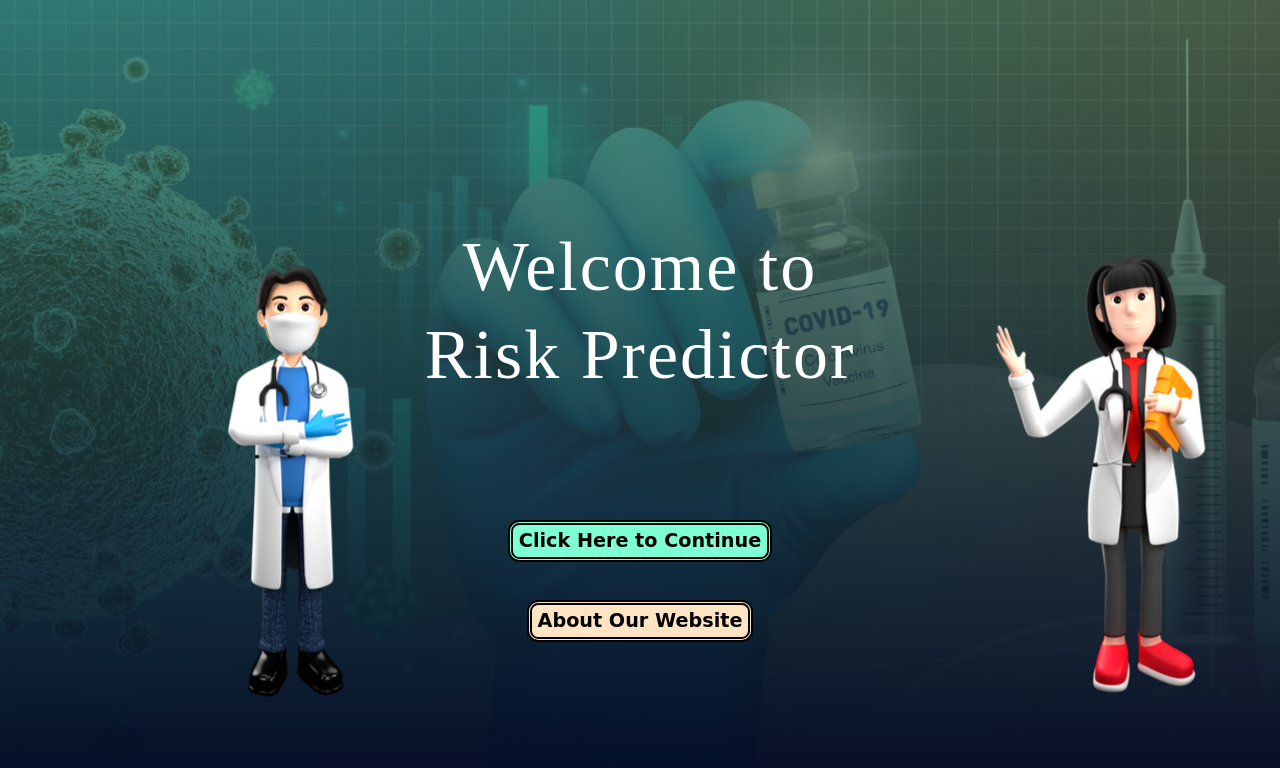
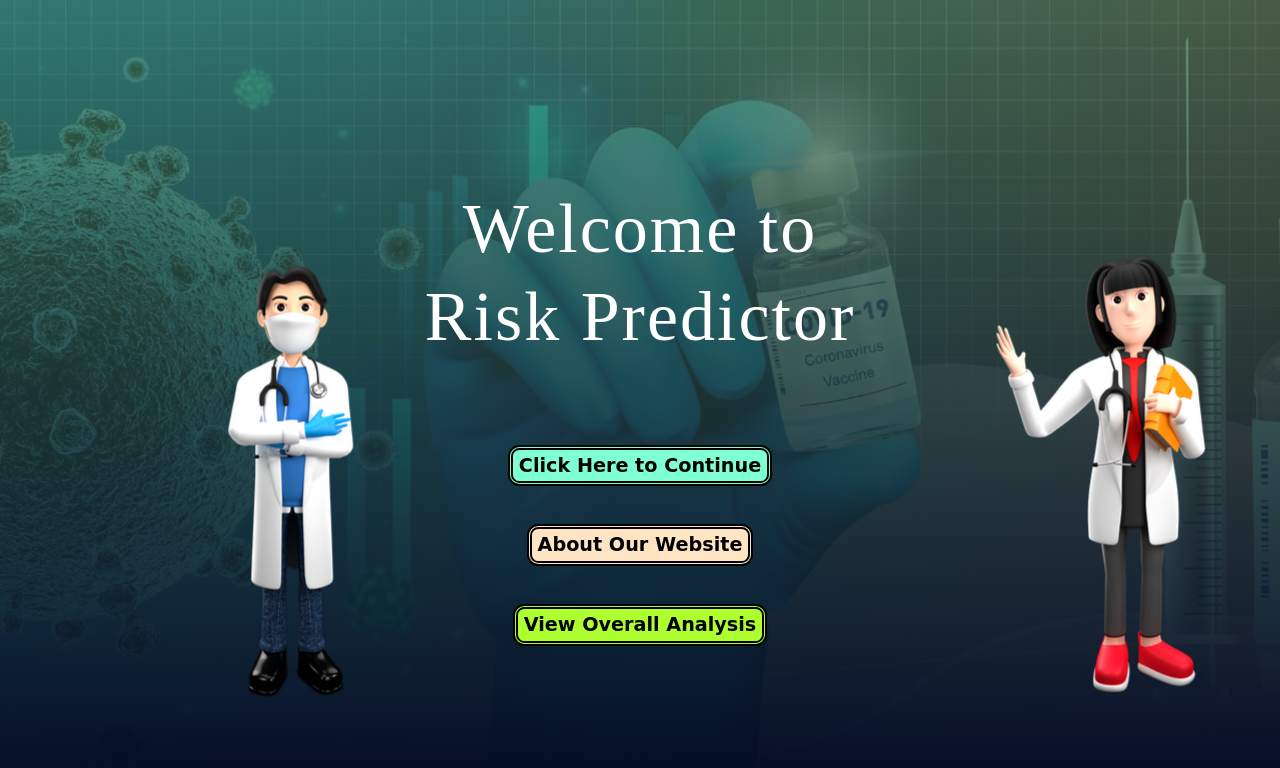
Before and after one commit to WijesooriyaHD/e17-co328-Prediction-of-risks-associated-with-mass-corona-vaccination, a React (Create React App) app in the folder Frontend_development/web_app/: page / in a window 1280 px wide. Shown: the top 768 px of the page. Built offline with nearby package versions, Linux system fonts and the light colour scheme.

Commit message:
update welcome page :  add analysis button

```diff
--- a/Frontend_development/web_app/src/Pages/home.css
+++ b/Frontend_development/web_app/src/Pages/home.css
@@ -11,13 +11,13 @@ body{
     text-align: center;
     color:white;
     margin: auto;
-    padding-top: 3.5cm;
+    padding-top: 2.5cm;
     font-size:70px;
 
 }
 
 .button1{
-    padding-top: 3cm;
+    padding-top: 2cm;
 }
 .button2{
     margin-top: 1cm;
@@ -25,6 +25,9 @@ body{
 .button3{
     padding-top: 0.5cm;
     padding-left:35cm;
+}
+.button4{
+    margin-top: 1cm;
 }
 
 .btn-c{
@@ -49,6 +52,18 @@ body{
 
 }
 
+.btn-o{
+
+    background-color:greenyellow;
+    font-size:larger;
+    font-weight: bold;
+    border-radius: 0.3cm;
+    border-style: double;
+    border-width: thick;
+
+}
+
+
 .btn-d{
 
     background-color:aquamarine;
--- a/Frontend_development/web_app/src/Pages/home.jsx
+++ b/Frontend_development/web_app/src/Pages/home.jsx
@@ -69,7 +69,10 @@ class Home extends Component {
             <Link to="/about"><button type="button" className="btn-a"><font face ="Comic sans MS" > About Our Website</font>
             </button></Link>
             </div>
-
+            <div className='button4'>
+            <Link to=" "><button type="button" className="btn-o"><font face ="Comic sans MS" >View Overall Analysis</font>
+            </button></Link>
+            </div>
             </>
         );
     }
```
